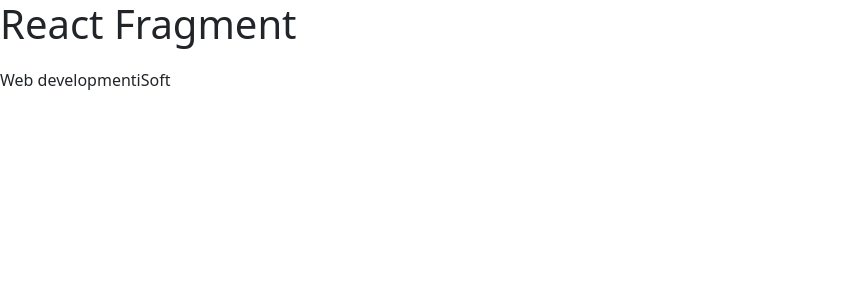
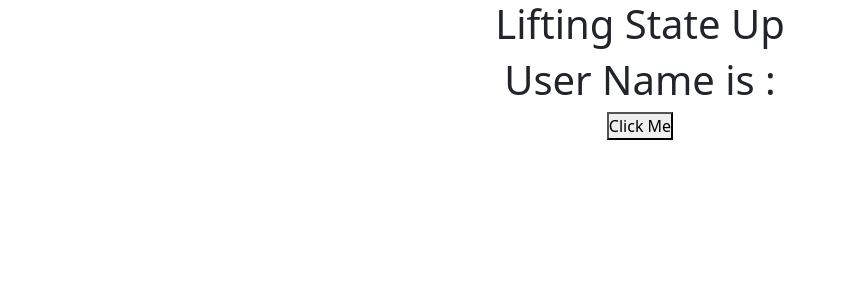
Before and after one commit to Hridoy8132/React-js-from-lec-15, a React (Create React App) app: page / in a window 1280 px wide. Shown: the top 300 px of the page, without its empty margins (0-846 px from the left). Built offline with nearby package versions, Linux system fonts and the light colour scheme.

Commit message:
Lec-38 Send data child to Parent Component

```diff
--- a/src/App.js
+++ b/src/App.js
@@ -324,26 +324,48 @@
 
 // /// Lec-37 Stat Fragments in ReactJs
 
+// import './App.css';
+// import React from 'react'
+// import Cols from './Cols'
+// function App() {
+//   return (
+//     <>
+//       <h1>React Fragment</h1>
+//      <table>
+//        <tbody>
+//          <tr>
+//           <Cols />
+
+//          </tr>
+//        </tbody>
+//      </table>
+//       </>
+
+//   );
+// }
+
+// export default App;
+
+// /// Lec-37 End Fragments in ReactJs
+
+// // Lec-38 Start Send Data Child to Parent Component.
+
+import React from 'react'
 import './App.css';
-import React from 'react'
-import Cols from './Cols'
+import User from './Lec-38';
 function App() {
+  function getName(name)
+  {
+    alert(name)
+  }
   return (
-    <>
-      <h1>React Fragment</h1>
-     <table>
-       <tbody>
-         <tr>
-          <Cols />
-
-         </tr>
-       </tbody>
-     </table>
-      </>
-
+    <div className="App">
+      <h1>Lifting State Up</h1>
+      <User getData={getName} />
+    </div>
   );
 }
 
 export default App;
 
-// /// Lec-37 End Fragments in ReactJs
+// Lec-38 End Send Data Child to Parent Component.
--- /dev/null
+++ b/src/Lec-38.js
@@ -0,0 +1,16 @@
+// Lec-38 start Send Data Child to Parent Component.
+
+function User(props)
+{
+    const name="Web development"
+    return(
+        <div>
+            <h1>User Name is : </h1>
+            <button onClick={()=>props.getData(name)} >Click Me</button>
+        </div>
+    )
+}
+
+export default User;
+
+// Lec-38 End Send Data Child to Parent Component.
```
